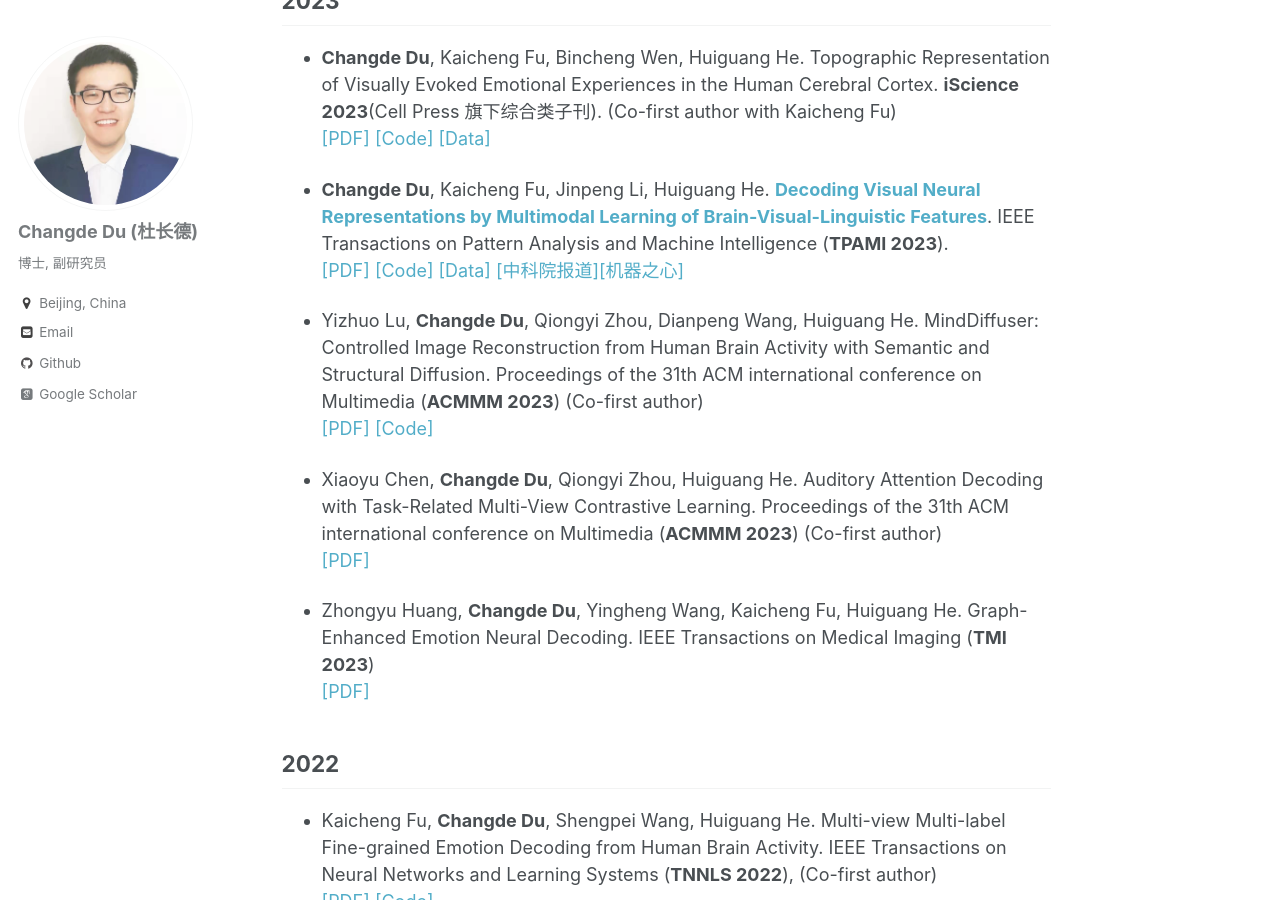
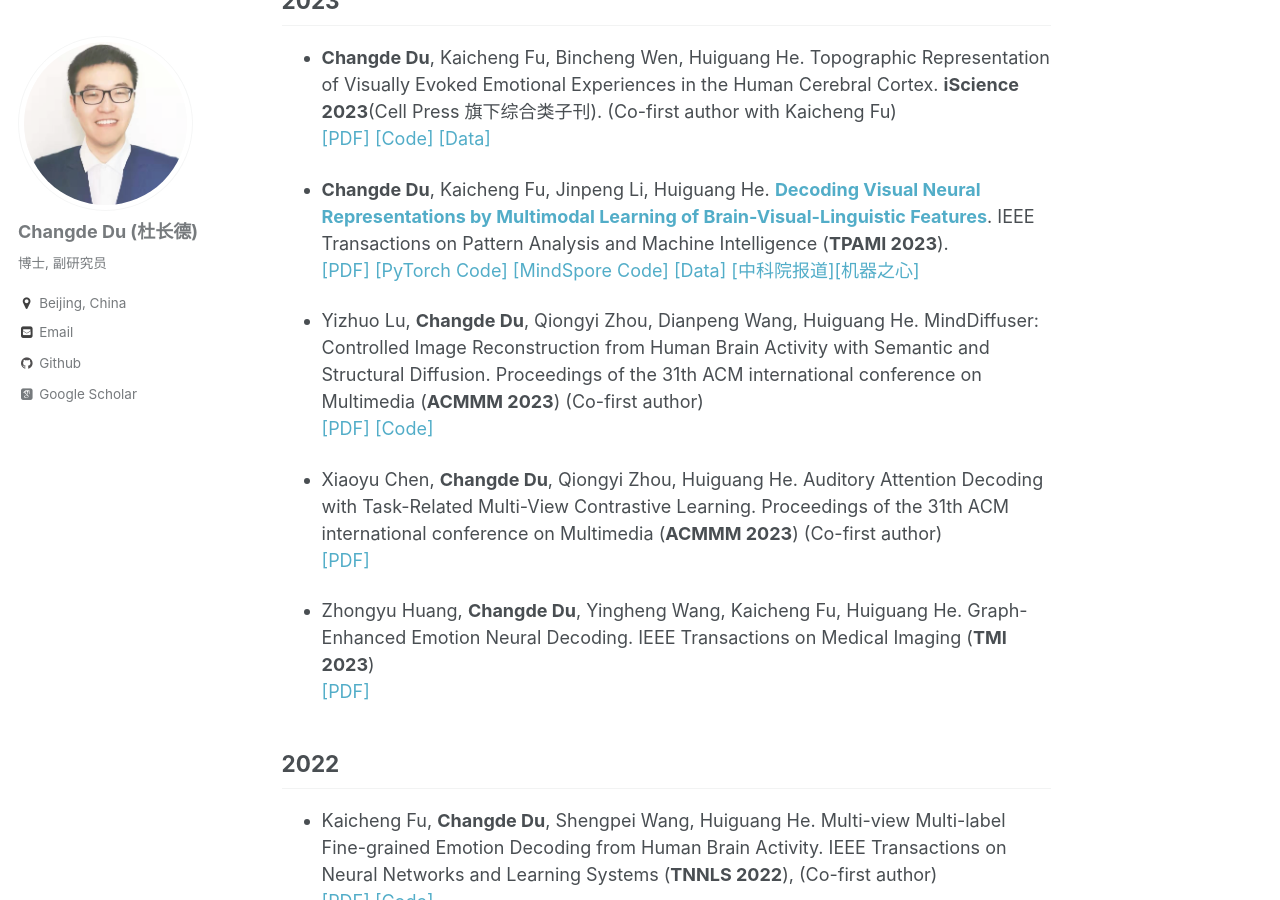
Before and after one commit to ChangdeDu/changdedu.github.io, a Jekyll site: the page built from _pages/about.md, in a window 1280 px wide and 900 px high, scrolled down 2323 px. Built offline with Jekyll 4.4.1, drawn with Linux system fonts in a browser that asks for light colours; some web fonts are replaced.

Commit message:
Update about.md

```diff
--- a/_pages/about.md
+++ b/_pages/about.md
@@ -68,7 +68,7 @@ redirect_from:
 ## 2023
 - **Changde Du**, Kaicheng Fu, Bincheng Wen, Huiguang He. Topographic Representation of Visually Evoked Emotional Experiences in the Human Cerebral Cortex. **iScience 2023**(Cell Press 旗下综合类子刊). (Co-first author with Kaicheng Fu) <br>[[PDF]](https://www.cell.com/iscience/fulltext/S2589-0042(23)01648-6) [[Code]](https://osf.io/9uyn2/) [[Data]](https://osf.io/9uyn2/)
 
-- **Changde Du**, Kaicheng Fu, Jinpeng Li, Huiguang He. [**Decoding Visual Neural Representations by Multimodal Learning of Brain-Visual-Linguistic Features**](https://arxiv.org/abs/2210.06756). IEEE Transactions on Pattern Analysis and Machine Intelligence (**TPAMI 2023**). <br>[[PDF]](https://ieeexplore.ieee.org/document/10089190) [[Code]](https://github.com/ChangdeDu/BraVL) [[Data]](https://figshare.com/articles/dataset/BraVL/17024591) [[中科院报道]](https://www.cas.cn/syky/202304/t20230407_4883387.shtml)[[机器之心]](https://mp.weixin.qq.com/s/6Q6aUq5zAo6CWwWJR3zlsw)
+- **Changde Du**, Kaicheng Fu, Jinpeng Li, Huiguang He. [**Decoding Visual Neural Representations by Multimodal Learning of Brain-Visual-Linguistic Features**](https://arxiv.org/abs/2210.06756). IEEE Transactions on Pattern Analysis and Machine Intelligence (**TPAMI 2023**). <br>[[PDF]](https://ieeexplore.ieee.org/document/10089190) [[PyTorch Code]](https://github.com/ChangdeDu/BraVL) [[MindSpore Code]](https://gitee.com/chemn/msBraVL) [[Data]](https://figshare.com/articles/dataset/BraVL/17024591) [[中科院报道]](https://www.cas.cn/syky/202304/t20230407_4883387.shtml)[[机器之心]](https://mp.weixin.qq.com/s/6Q6aUq5zAo6CWwWJR3zlsw)
 
 - Yizhuo Lu, **Changde Du**, Qiongyi Zhou, Dianpeng Wang, Huiguang He. MindDiffuser: Controlled Image Reconstruction from Human Brain Activity with Semantic and Structural Diffusion. Proceedings of the 31th ACM international conference on Multimedia (**ACMMM 2023**) (Co-first author) <br>[[PDF]](https://arxiv.org/pdf/2303.14139.pdf) [[Code]](https://github.com/ReedOnePeck/MindDiffuser)
 
```
